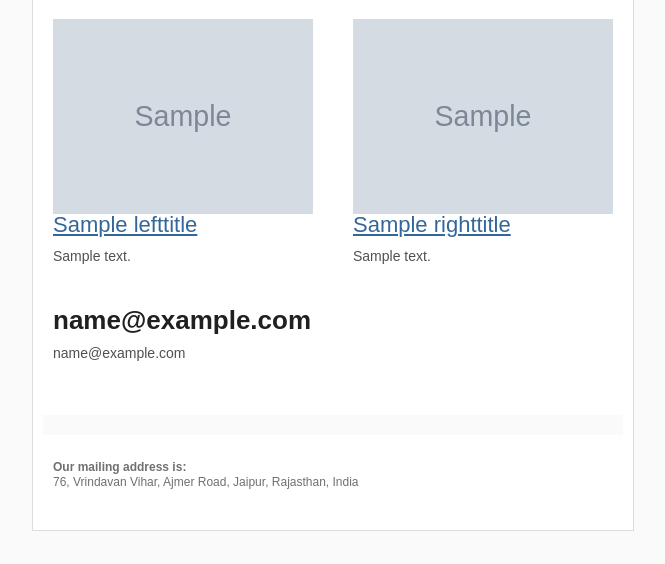
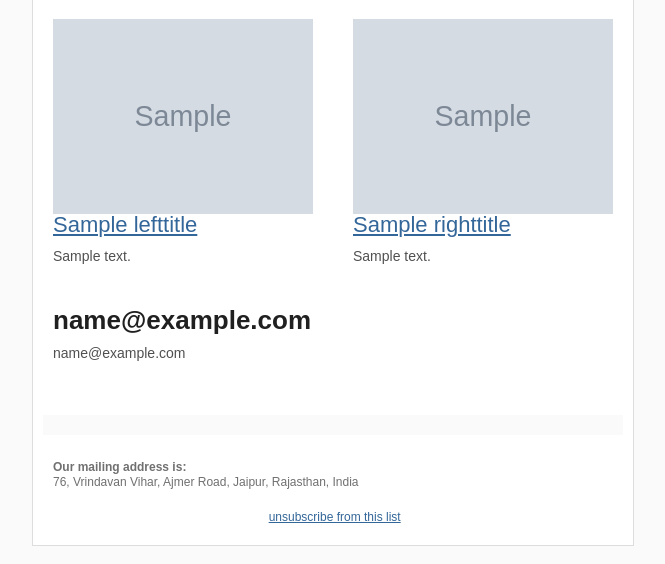
Before and after one commit to pratikpoddar/tomonotomo, a Django app: template tomonotomo/templates/tomonotomo/email.html in a window 1280 px wide. Shown: the part 352-916 px from the top of the page, without its empty margins (307-972 px from the left). Before the commit the page ends 883 px from the top, so only its background shows below. Run offline with Django 3.2, Linux system fonts and the light colour scheme; the template is opened without the code that fills it: most values are stand-ins (such as "Sample title", 1, 10 or a date in 2020); grey boxes marked "Sample" are stand-in pictures.

Commit message:
Email Bug

```diff
--- a/tomonotomo/templates/tomonotomo/email-source.html
+++ b/tomonotomo/templates/tomonotomo/email-source.html
@@ -485,7 +485,7 @@
                                                 <!-- // Begin Module: Top Image with Content \\ -->
                                                 <table border="0" cellpadding="20" cellspacing="0" width="100%">
                                                     <tbody><tr mc:repeatable="">
-                                                        <td valign="top" style=""text-align:center">
+                                                        <td valign="top" style="text-align:center">
                                                             <img src="{{ rightimage }}" style="max-width:260px;" mc:label="image" mc:edit="tiwc300_image01">
                                                             <div mc:edit="tiwc300_content01">
  	                                                           <h4 class="h4"><a href="http://www.tomonotomo.com/friend/{{ rightid }}" target="_blank">{{ righttitle }}</a></h4>
--- a/tomonotomo/templates/tomonotomo/email.html
+++ b/tomonotomo/templates/tomonotomo/email.html
@@ -67,8 +67,7 @@
                                                 <!-- // Begin Module: Top Image with Content \ -->
                                                 <table border="0" cellpadding="20" cellspacing="0" width="100%">
                                                     <tbody><tr mc:repeatable="">
-                                                        <td valign="top" style="border-collapse: collapse;">
-                                                            <img src="{{ leftimage }}" style="max-width: 260px;border: 0;height: auto;line-height: 100%;outline: none;text-decoration: none;display: inline;" mc:label="image" mc:edit="tiwc300_image00">
+                                                        <td valign="top" style="text-align: center;border-collapse: collapse;">                                                           <img src="{{ leftimage }}" style="max-width: 260px;border: 0;height: auto;line-height: 100%;outline: none;text-decoration: none;display: inline;" mc:label="image" mc:edit="tiwc300_image00">
                                                             <div mc:edit="tiwc300_content00" style="color: #505050;font-family: Arial;font-size: 14px;line-height: 150%;text-align: left;">
  	                                                           <h4 class="h4" style="color: #202020;display: block;font-family: Arial;font-size: 22px;font-weight: bold;line-height: 100%;margin-top: 0;margin-right: 0;margin-bottom: 10px;margin-left: 0;text-align: left;"><a href="http://www.tomonotomo.com/friend/{{ leftid }}" target="_blank" style="color: #336699;font-weight: normal;text-decoration: underline;">{{ lefttitle }}</a></h4>
                                                                	{{ leftcontent }}
@@ -84,7 +83,7 @@
                                                 <!-- // Begin Module: Top Image with Content \ -->
                                                 <table border="0" cellpadding="20" cellspacing="0" width="100%">
                                                     <tbody><tr mc:repeatable="">
-                                                        <td valign="top" style="border-collapse: collapse;">
+                                                        <td valign="top" style="text-align: center;border-collapse: collapse;">
                                                             <img src="{{ rightimage }}" style="max-width: 260px;border: 0;height: auto;line-height: 100%;outline: none;text-decoration: none;display: inline;" mc:label="image" mc:edit="tiwc300_image01">
                                                             <div mc:edit="tiwc300_content01" style="color: #505050;font-family: Arial;font-size: 14px;line-height: 150%;text-align: left;">
  	                                                           <h4 class="h4" style="color: #202020;display: block;font-family: Arial;font-size: 22px;font-weight: bold;line-height: 100%;margin-top: 0;margin-right: 0;margin-bottom: 10px;margin-left: 0;text-align: left;"><a href="http://www.tomonotomo.com/friend/{{ rightid }}" target="_blank" style="color: #336699;font-weight: normal;text-decoration: underline;">{{ righttitle }}</a></h4>
@@ -140,8 +139,7 @@
                                                     <tr>
                                                         <td valign="top" width="350" style="border-collapse: collapse;">
                                                             <div mc:edit="std_footer" style="color: #707070;font-family: Arial;font-size: 12px;line-height: 125%;text-align: left;">
-															<!--	<em>Copyright © 2013, All rights reserved.</em>-->
-																<br>
+									<br>
 																<strong>Our mailing address is:</strong>
 																<br>
 76, Vrindavan Vihar, Ajmer Road, Jaipur, Rajasthan, India                                                            </div>
@@ -152,9 +150,9 @@
                                                     </tr>
                                                     <tr>
                                                         <td colspan="2" valign="middle" id="utility" style="border-collapse: collapse;background-color: #FFFFFF;border: 0;">
-                                                            <!--<div mc:edit="std_utility">
-                                                                &nbsp;<a href="mailto:admin@tomonotomo.com">unsubscribe from this list</a>
-                                                            </div>-->
+                                                            <div mc:edit="std_utility" style="color: #707070;font-family: Arial;font-size: 12px;line-height: 125%;text-align: center;">
+                                                                &nbsp;<a href="mailto:admin@tomonotomo.com" style="color: #336699;font-weight: normal;text-decoration: underline;">unsubscribe from this list</a>
+                                                            </div>
                                                         </td>
                                                     </tr>
                                                 </tbody></table>
```
